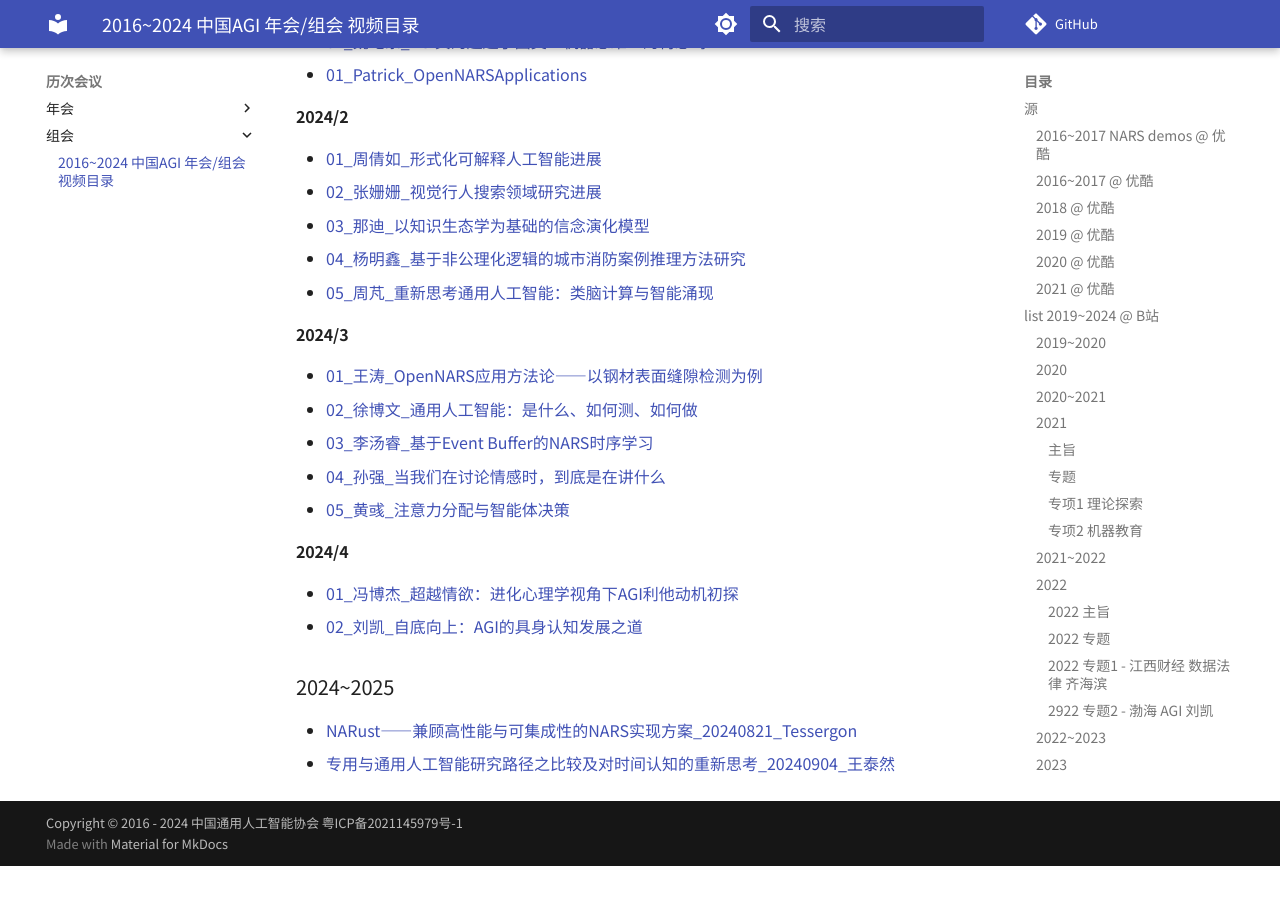
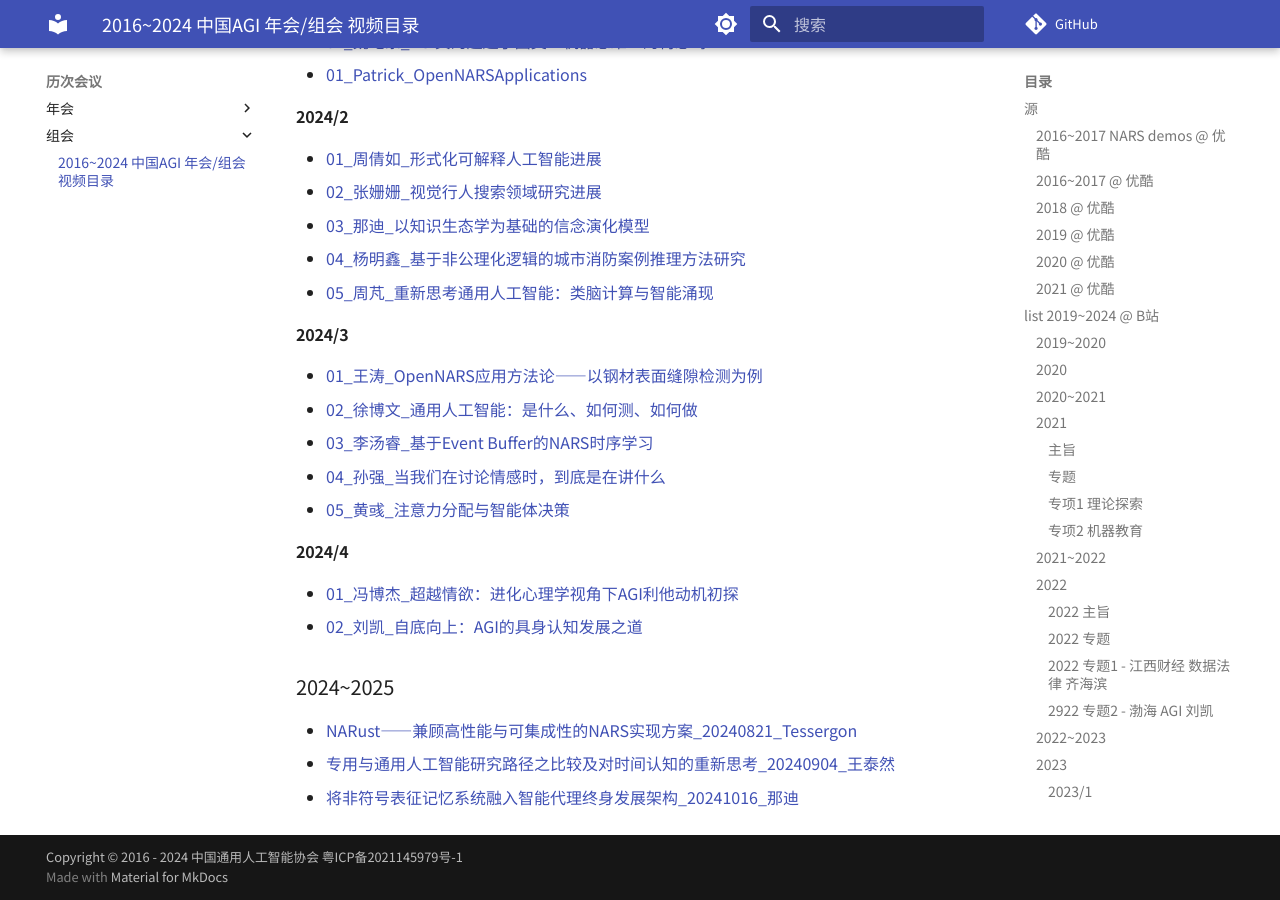
Before and after one commit to Hailaylin/agi-society-cn, an MkDocs documentation site: the page built from docs/conference/group_meeting_catalogue.md, in a window 1280 px wide and 900 px high, scrolled down 12574 px. Built offline with MkDocs 1.6.1 and Material for MkDocs 9.7.7, drawn with Linux system fonts in a browser that asks for light colours; comment, search, counter and statistics services are not loaded; before the commit the page ends 13440 px from its top, so only the background shows below that.

Commit message:
feat: :sparkles: 更新组会目录

```diff
--- a/docs/conference/group_meeting_catalogue.md
+++ b/docs/conference/group_meeting_catalogue.md
@@ -430,3 +430,4 @@
 
 - [NARust——兼顾高性能与可集成性的NARS实现方案_20240821_Tessergon](https://www.bilibili.com/video/BV1LxWYeBEiZ/?p=1)
 - [专用与通用人工智能研究路径之比较及对时间认知的重新思考_20240904_王泰然](https://www.bilibili.com/video/BV1LxWYeBEiZ/?p=2)
+- [将非符号表征记忆系统融入智能代理终身发展架构_20241016_那迪](https://www.bilibili.com/video/BV1LxWYeBEiZ/?p=3)
```
